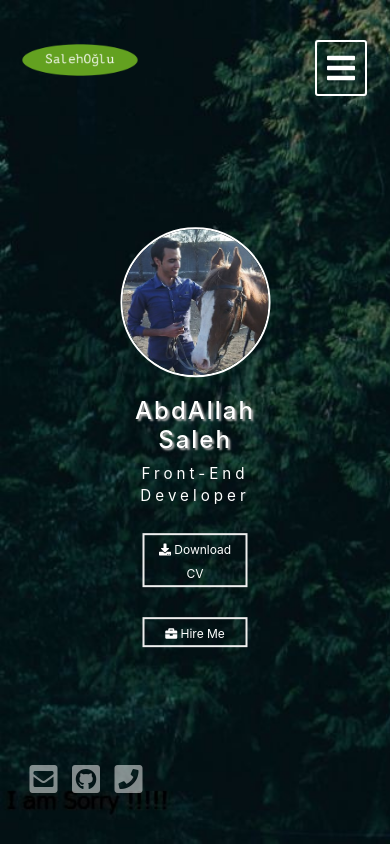
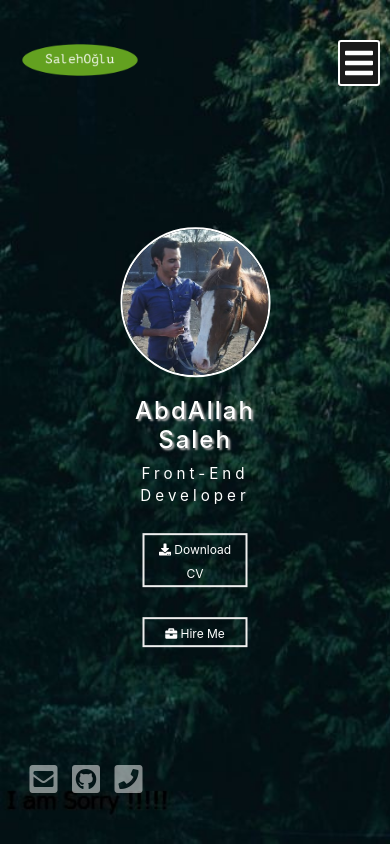
Before and after one commit to SalehOglu/salehoglu.github.io, a plain HTML site: page index.html in a window 390 px wide. Shown: the top 844 px of the page. Drawn offline with Linux system fonts and the light colour scheme.

Commit message:
Update style.css

```diff
--- a/css/style.css
+++ b/css/style.css
@@ -171,15 +171,21 @@ aside .navigation-button {
     position: fixed;
     z-index: 55;
     top: 40px;
-    right: 6%;
+    right: 10px;
     background: transparent;
     cursor: pointer;
+}
+
+@media (max-width: 600px) {
+    aside .navigation-button {
+        background: #1a1a1a;
+    }
 }
 
 aside .navigation-button i {
     border: 2px solid #fff;
     border-radius: 3px;
-    padding: 10px;
+    padding: 5px;
 }
 
 aside .navigation-menu {
```
